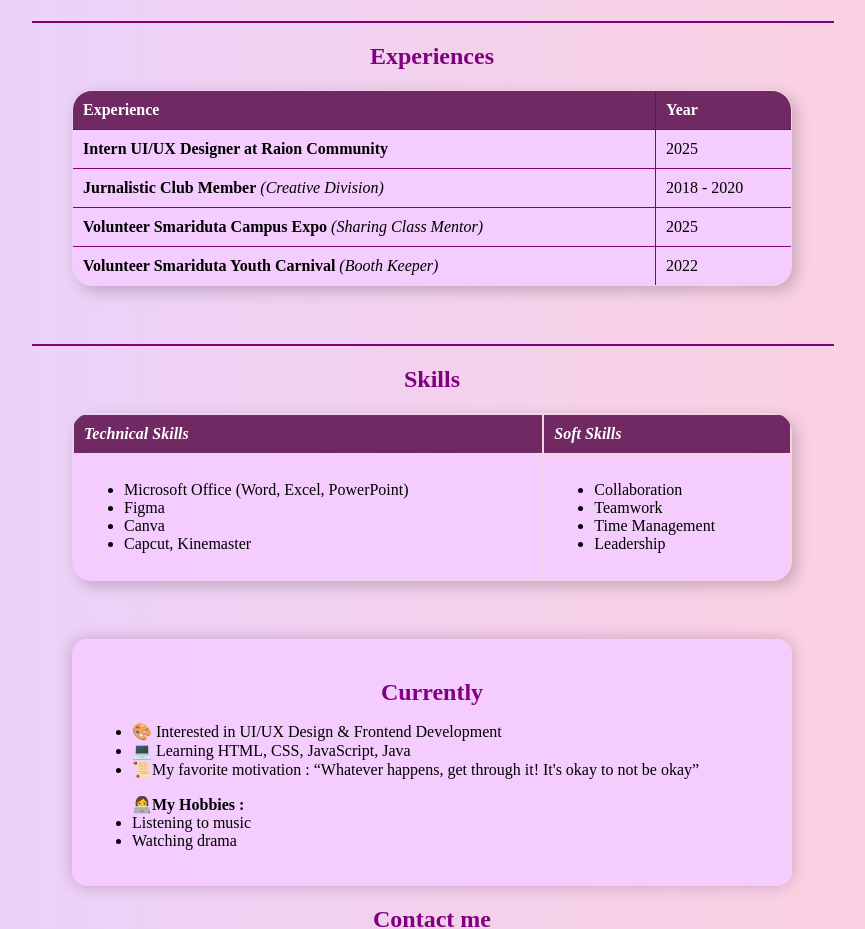
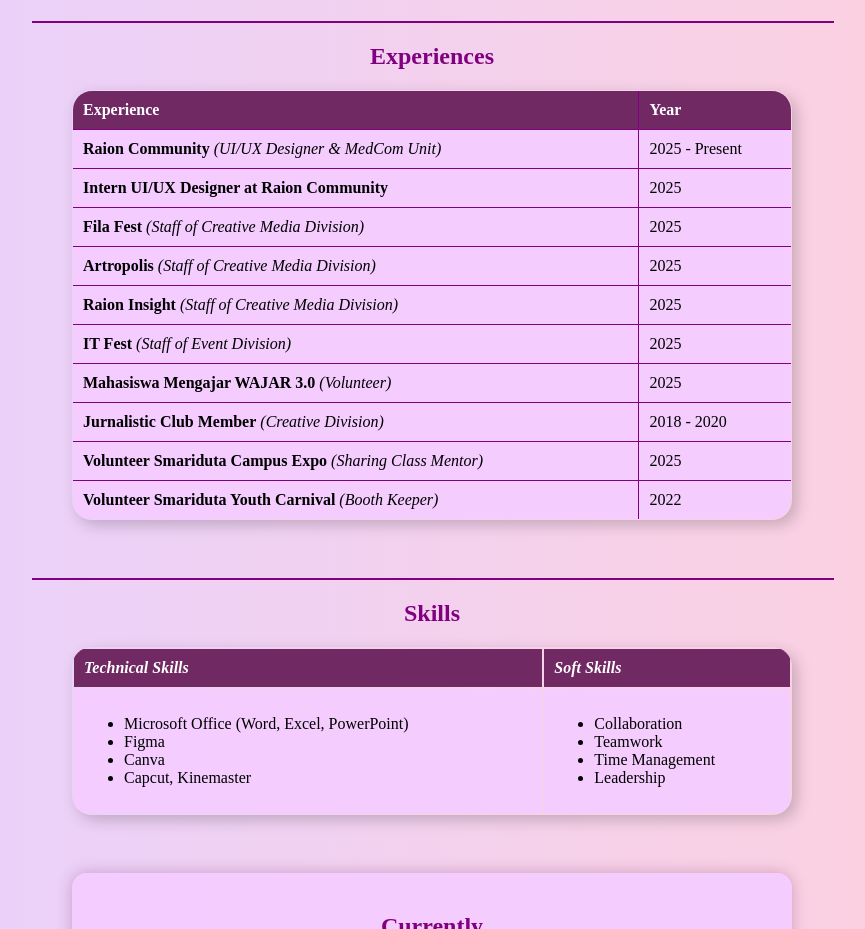
Before and after one commit to annitasc/website-annita, a plain HTML site: page index.html in a window 1280 px wide. Shown: the part 860-1789 px from the top of the page, without its empty margins (208-1073 px from the left). Drawn offline with Linux system fonts and the light colour scheme.

Commit message:
update experience

```diff
--- a/index.html
+++ b/index.html
@@ -209,7 +209,7 @@
                     <li><a href="#experience">Experience</a></li>
                     <li><a href="#skill">Skills</a></li>
                     <li><a href="#current">Currently</a></li>
-                    <li><a target="_blank" href="https://drive.google.com/file/d/1whbNlb2dKolMEmIf2d-P6S3d51JiEXn0/view?usp=drive_link">Portfolio</a></li>
+                    <li><a target="_blank" href="https://annita.framer.website/">Portfolio</a></li>
                 </ul>
             </div>
 
@@ -254,7 +254,31 @@
                     <th>Year</th>
                 </tr>
                 <tr>
+                    <td><strong>Raion Community</strong> <em>(UI/UX Designer & MedCom Unit)</em></td>
+                    <td>2025 - Present</td>
+                </tr>
+                <tr>
                     <td><strong>Intern UI/UX Designer at Raion Community</strong></td>
+                    <td>2025</td>
+                </tr>
+                <tr>
+                    <td><strong>Fila Fest</strong> <em>(Staff of Creative Media Division)</em></td>
+                    <td>2025</td>
+                </tr>
+                <tr>
+                    <td><strong>Artropolis</strong> <em>(Staff of Creative Media Division)</em></td>
+                    <td>2025</td>
+                </tr>
+                <tr>
+                    <td><strong>Raion Insight</strong> <em>(Staff of Creative Media Division)</em></td>
+                    <td>2025</td>
+                </tr>
+                <tr>
+                    <td><strong>IT Fest</strong> <em>(Staff of Event Division)</em></td>
+                    <td>2025</td>
+                </tr>
+                <tr>
+                    <td><strong>Mahasiswa Mengajar WAJAR 3.0</strong> <em>(Volunteer)</em></td>
                     <td>2025</td>
                 </tr>
                 <tr>
```
